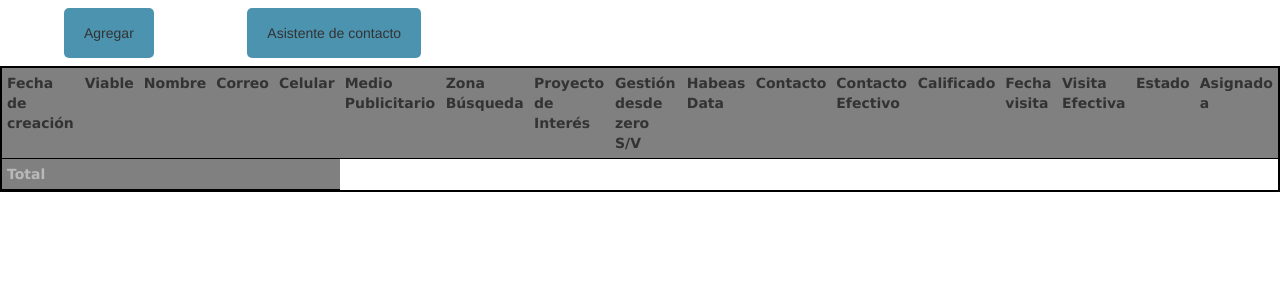
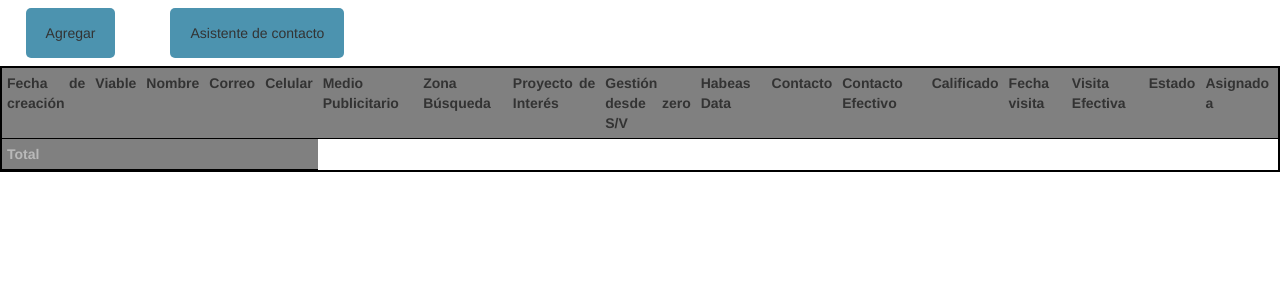
Before and after one commit to jpabloroa/CRUD-Canal-Cusezar-PHP, a PHP site: page /index.html in a window 1280 px wide. Shown: the top 300 px of the page. Run offline with PHP 8.4, Linux system fonts and the light colour scheme; data that the repository does not hold is empty; some libraries are stand-ins or nearby versions.

Commit message:
Correcci├│n de errores

```diff
--- a/META-DATA/css/style.css
+++ b/META-DATA/css/style.css
@@ -6,7 +6,6 @@ html {
 
 .tools button {
     margin: 1vh 2vw;
-    margin-left: 5vw;
 }
 
 /**/
@@ -18,7 +17,6 @@ html {
     width: auto;
     height: auto;
     margin: 0;
-    font-family: Verdana, Geneva, Tahoma, sans-serif;
 }
 
 #context-menu-deployable {
```
